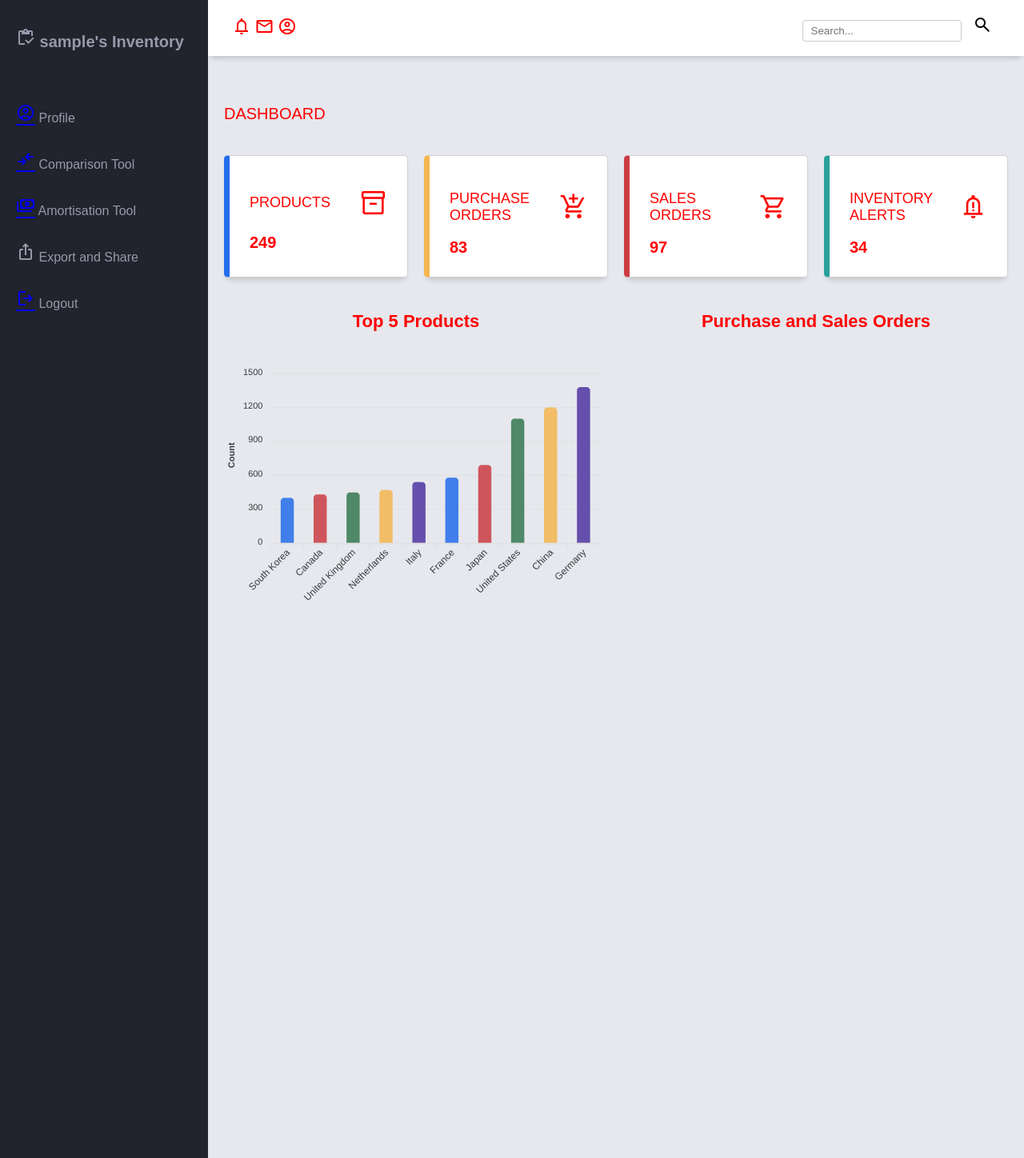
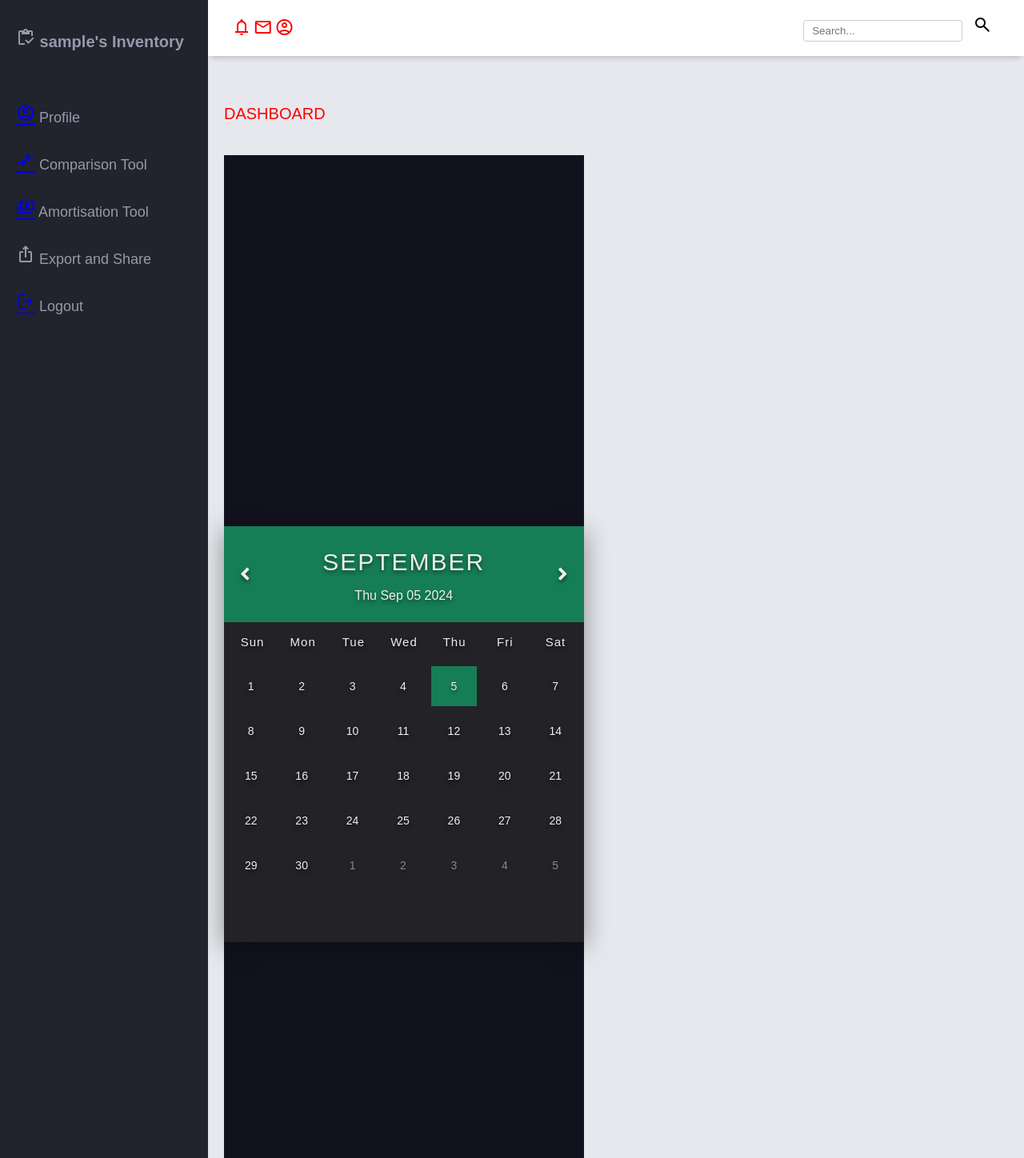
Before and after one commit to TanviSom/hlms-project, a Flask app: template templates/dashboard.html in a window 1280 px wide. Shown: the whole page at 80% size. Run offline with Flask 3, Linux system fonts and the light colour scheme; the template is opened without the code that fills it: most values are stand-ins (such as "Sample title", 1, 10 or a date in 2020); some libraries are stand-ins or nearby versions.

Commit message:
created the calender

```diff
--- a/app.py
+++ b/app.py
@@ -236,6 +236,7 @@ BANK_RATES = {
 }
 
 
+
 @app.route('/comparison', methods=['GET', 'POST'])
 def comparison():
     selected_banks = []
--- a/static/css/dashboard.css
+++ b/static/css/dashboard.css
@@ -76,6 +76,7 @@ body {
 .sidebar-list-item {
     padding: 15px 20px;
     color: #9799ab;
+    font-size: 18px; /* Adjust the size as needed */
     transition: background-color 0.3s, color 0.3s;
 }
 
@@ -246,3 +247,112 @@ body {
     cursor: pointer;
     padding: 0;
 }
+
+html {
+    font-size: 62.5%;
+  }
+
+  .container {
+    width: 100%;
+    height: 100vh;
+    background-color: #12121f;
+    color: #eee;
+    display: flex;
+    justify-content: center;
+    align-items: center;
+    left: 300px;
+  }
+
+  .calendar {
+    width: 45rem;
+    height: 52rem;
+    background-color: #222227;
+    box-shadow: 0 0.5rem 3rem rgba(0, 0, 0, 0.4);
+  }
+
+  .month {
+    width: 91%;
+    height: 12rem;
+    background-color: #167e56;
+    display: flex;
+    justify-content: space-between;
+    align-items: center;
+    padding: 0 2rem;
+    text-align: center;
+    text-shadow: 0 0.3rem 0.5rem rgba(0, 0, 0, 0.5);
+  }
+
+  .month i {
+    font-size: 2.5rem;
+    cursor: pointer;
+  }
+
+  .month h1 {
+    font-size: 3rem;
+    font-weight: 400;
+    text-transform: uppercase;
+    letter-spacing: 0.2rem;
+    margin-bottom: 1rem;
+  }
+
+  .month p {
+    font-size: 1.6rem;
+  }
+
+  .weekdays {
+    width: 100%;
+    height: 5rem;
+    padding: 0 0.4rem;
+    display: flex;
+    align-items: center;
+  }
+
+  .weekdays div {
+    font-size: 1.5rem;
+    font-weight: 400;
+    letter-spacing: 0.1rem;
+    width: calc(44.2rem / 7);
+    display: flex;
+    justify-content: center;
+    align-items: center;
+    text-shadow: 0 0.3rem 0.5rem rgba(0, 0, 0, 0.5);
+  }
+
+  .days {
+    width: 100%;
+    display: flex;
+    flex-wrap: wrap;
+    padding: 0.2rem;
+  }
+
+  .days div {
+    font-size: 1.4rem;
+    margin: 0.3rem;
+    width: calc(40.2rem / 7);
+    height: 5rem;
+    display: flex;
+    justify-content: center;
+    align-items: center;
+    text-shadow: 0 0.3rem 0.5rem rgba(0, 0, 0, 0.5);
+    transition: background-color 0.2s;
+  }
+
+  .days div:hover:not(.today) {
+    background-color: #262626;
+    border: 0.2rem solid #777;
+    cursor: pointer;
+  }
+
+  .prev-date,
+  .next-date {
+    opacity: 0.5;
+  }
+
+  .today {
+    background-color: #167e56;
+  }
+
+  .title h1{
+    position: absolute;
+    top: 0;
+  }
--- a/static/dashboard.js
+++ b/static/dashboard.js
@@ -17,12 +17,12 @@ function closeSidebar() {
     }
 }
 
-var barChartOptions = {
+var lineChartOptions = {
   series: [{
       data: [400, 430, 448, 470, 540, 580, 690, 1100, 1200, 1380]
   }],
   chart: {
-    type: 'bar',
+      type: 'line',  // Change type from 'bar' to 'line'
       height: 350,
       toolbar: {
           show: false
@@ -30,28 +30,21 @@ var barChartOptions = {
   },
   colors: [
       "#246dec",
-    "#cc3c43",
-    "#367952",
-    "#f5b74f",
-    "#4f35a1",
   ],
-  plotOptions: {
-    bar: {
-      distributed: true,
-      borderRadius: 4,
-      borderRadiusApplication: 'end',
-      horizontal: false,
-      columnWidth: '40%',
-    }
+  stroke: {
+      curve: 'smooth',  // Makes the line smooth; remove if you want sharp edges
+      width: 2
+  },
+  markers: {
+      size: 5, // Adjust marker size
+      colors: ['#246dec'],  // Change marker colors
   },
   dataLabels: {
-    enabled: false
+      enabled: false  // Disable data labels
   },
-
   legend: {
       show: false
   },
-
   xaxis: {
       categories: ['South Korea', 'Canada', 'United Kingdom', 'Netherlands', 'Italy', 'France', 'Japan',
           'United States', 'China', 'Germany'
@@ -59,10 +52,93 @@ var barChartOptions = {
   },
   yaxis: {
       title: {
-        text:"Count"
+          text: "Count"
       }
   }
 };
 
-  var barChart = new ApexCharts(document.querySelector("#bar-chart"), barChartOptions);
-  barChart.render();
+var lineChart = new ApexCharts(document.querySelector("#bar-chart"), lineChartOptions);
+lineChart.render();
+
+  const date = new Date();
+
+const renderCalendar = () => {
+  date.setDate(1);
+
+  const monthDays = document.querySelector(".days");
+
+  const lastDay = new Date(
+    date.getFullYear(),
+    date.getMonth() + 1,
+    0
+  ).getDate();
+
+  const prevLastDay = new Date(
+    date.getFullYear(),
+    date.getMonth(),
+    0
+  ).getDate();
+
+  const firstDayIndex = date.getDay();
+
+  const lastDayIndex = new Date(
+    date.getFullYear(),
+    date.getMonth() + 1,
+    0
+  ).getDay();
+
+  const nextDays = 7 - lastDayIndex - 1;
+
+  const months = [
+    "January",
+    "February",
+    "March",
+    "April",
+    "May",
+    "June",
+    "July",
+    "August",
+    "September",
+    "October",
+    "November",
+    "December",
+  ];
+
+  document.querySelector(".date h1").innerHTML = months[date.getMonth()];
+
+  document.querySelector(".date p").innerHTML = new Date().toDateString();
+
+  let days = "";
+
+  for (let x = firstDayIndex; x > 0; x--) {
+    days += `<div class="prev-date">${prevLastDay - x + 1}</div>`;
+  }
+
+  for (let i = 1; i <= lastDay; i++) {
+    if (
+      i === new Date().getDate() &&
+      date.getMonth() === new Date().getMonth()
+    ) {
+      days += `<div class="today">${i}</div>`;
+    } else {
+      days += `<div>${i}</div>`;
+    }
+  }
+
+  for (let j = 1; j <= nextDays; j++) {
+    days += `<div class="next-date">${j}</div>`;
+    monthDays.innerHTML = days;
+  }
+};
+
+document.querySelector(".prev").addEventListener("click", () => {
+  date.setMonth(date.getMonth() - 1);
+  renderCalendar();
+});
+
+document.querySelector(".next").addEventListener("click", () => {
+  date.setMonth(date.getMonth() + 1);
+  renderCalendar();
+});
+
+renderCalendar();
--- a/templates/dashboard.html
+++ b/templates/dashboard.html
@@ -8,12 +8,13 @@
     <link rel="preconnect" href="https://fonts.googleapis.com">
     <link rel="preconnect" href="https://fonts.gstatic.com" crossorigin>
     <link href="https://fonts.googleapis.com/css2?family=Material+Symbols+Outlined" rel="stylesheet">
-
-
+    <link rel="stylesheet" href="https://cdnjs.cloudflare.com/ajax/libs/font-awesome/6.6.0/css/all.min.css">
+    <link
+      rel="stylesheet" href="https://cdnjs.cloudflare.com/ajax/libs/font-awesome/5.13.0/css/all.min.css"/>
+    <link href="https://fonts.googleapis.com/css2?family=Quicksand:wght@300;400;500;600;700&display=swap" rel="stylesheet"/>
 
 </head>
 <body>
-
     <div class="grid-container">
         <header class="header">
             <div class="menu-icon" onclick="openSidebar()">
@@ -66,41 +67,40 @@
                 <p class="font-weight-bold">DASHBOARD</p>
             </div>
 
+
+
+
+
+
             <div class="main-cards">
-                <div class="card">
-                    <div class="card-inner">
-                        <p class="text-primary">PRODUCTS</p>
-                        <span class="material-symbols-outlined">inventory_2</span>
+                <div class="container">
+                    <div class="calendar">
+                      <div class="month">
+                        <i class="fas fa-angle-left prev"></i>
+                        <div class="date">
+                          <h1></h1>
+                          <p></p>
+                        </div>
+                        <i class="fas fa-angle-right next"></i>
+                      </div>
+                      <div class="weekdays">
+                        <div>Sun</div>
+                        <div>Mon</div>
+                        <div>Tue</div>
+                        <div>Wed</div>
+                        <div>Thu</div>
+                        <div>Fri</div>
+                        <div>Sat</div>
+                      </div>
+                      <div class="days"></div>
                     </div>
-                    <span class="text-primary font-weight-bold">249</span>
-                </div>
-                <div class="card">
-                    <div class="card-inner">
-                        <p class="text-primary">PURCHASE ORDERS</p>
-                        <span class="material-symbols-outlined">add_shopping_cart</span>
-                    </div>
-                    <span class="text-primary font-weight-bold">83</span>
-                </div>
-                <div class="card">
-                    <div class="card-inner">
-                        <p class="text-primary">SALES ORDERS</p>
-                        <span class="material-symbols-outlined">shopping_cart</span>
-                    </div>
-                    <span class="text-primary font-weight-bold">97</span>
-                </div>
-                <div class="card">
-                    <div class="card-inner">
-                        <p class="text-primary">INVENTORY ALERTS</p>
-                        <span class="material-symbols-outlined">notification_important</span>
-                    </div>
-                    <span class="text-primary font-weight-bold">34</span>
-                </div>
+                  </div>
             </div>
 
 
             <div class="charts">
                 <div class="chart-card">
-                    <p class="chart-title">Top 5 Products</p>
+                    <p class="chart-title">Graph</p>
                     <div id="bar-chart"></div>
                 </div>
 
@@ -110,9 +110,7 @@
                 </div>
             </div>
         </main>
-
     </div>
-
 
     <script src="https://cdnjs.cloudflare.com/ajax/libs/apexcharts/3.52.0/apexcharts.min.js"></script>
 
```
Also changed, not shown: instance/users.db, templates/share.html (added). Lines whose indentation alone changed are shown as unchanged.
